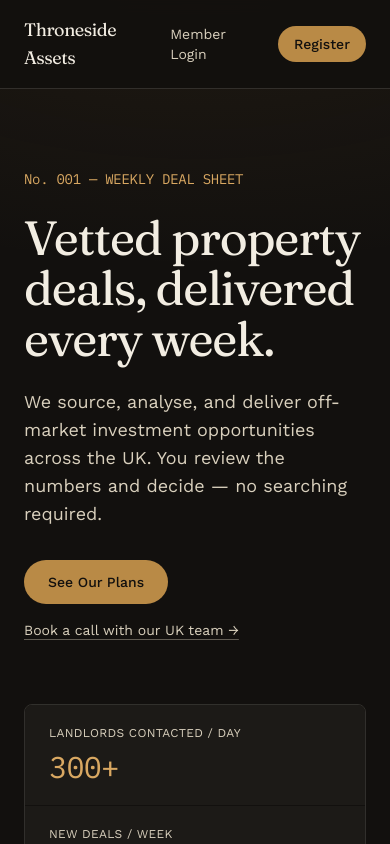
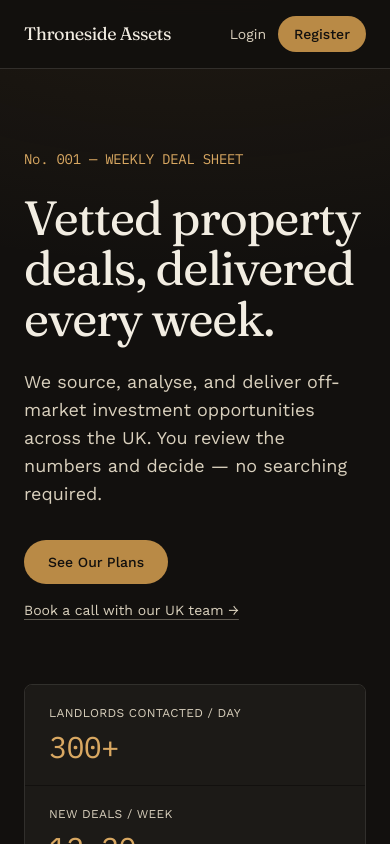
Before and after one commit to rodelbng-bit/thronesideassets, a Next.js app: page / in a window 390 px wide. Shown: the top 844 px of the page. Built offline with nearby package versions, Linux system fonts and the light colour scheme.

Commit message:
Shorten header 'Member Login' to 'Login' for mobile spacing

```diff
--- a/src/components/SiteHeader.tsx
+++ b/src/components/SiteHeader.tsx
@@ -33,7 +33,7 @@
             href="/login"
             className="text-sm text-paper-dim transition-colors hover:text-paper"
           >
-            Member Login
+            Login
           </Link>
           <a
             href="https://api.leadconnectorhq.com/widget/booking/u1093rNHSQ03sJCDKKFF"
```
